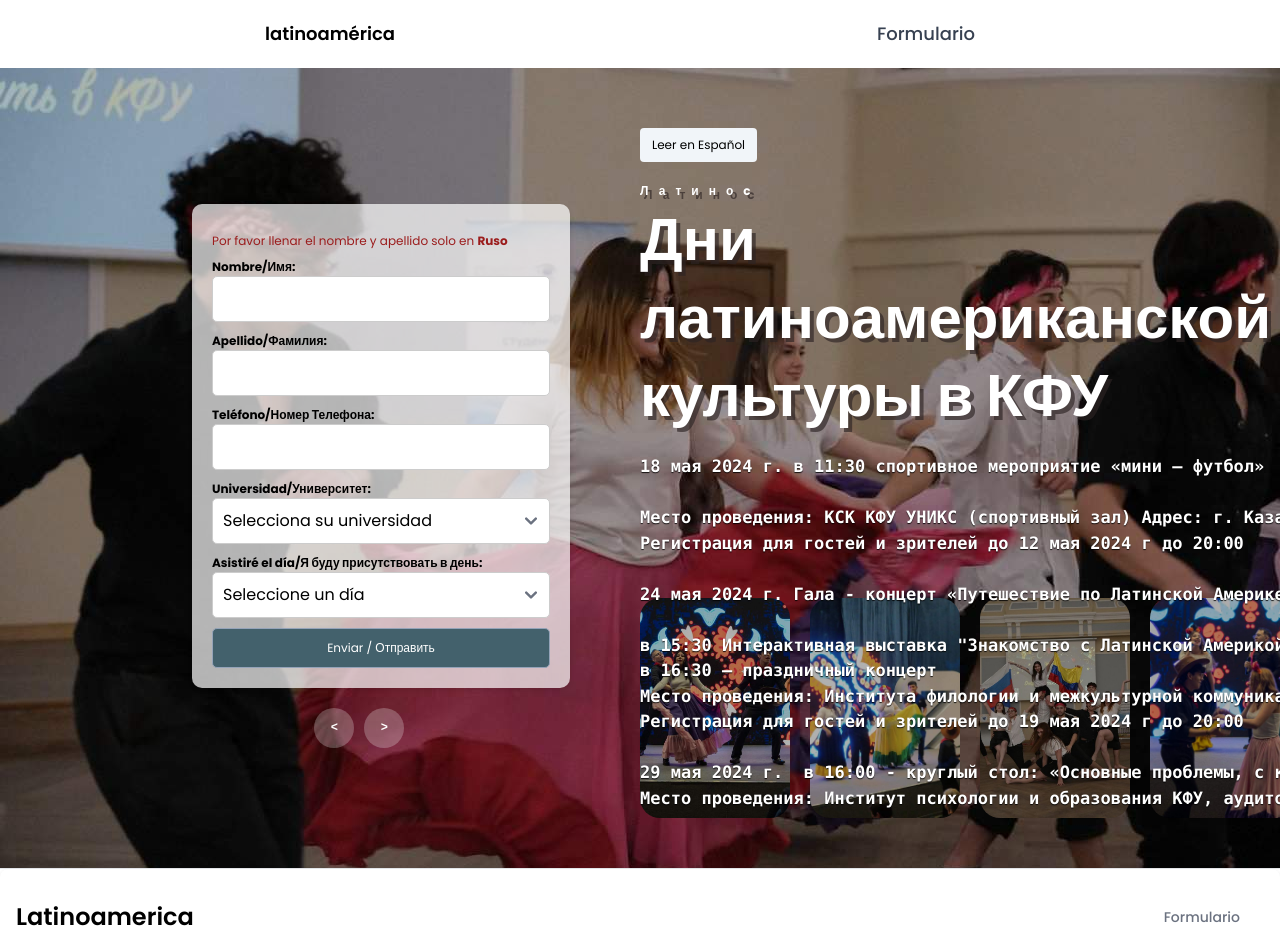
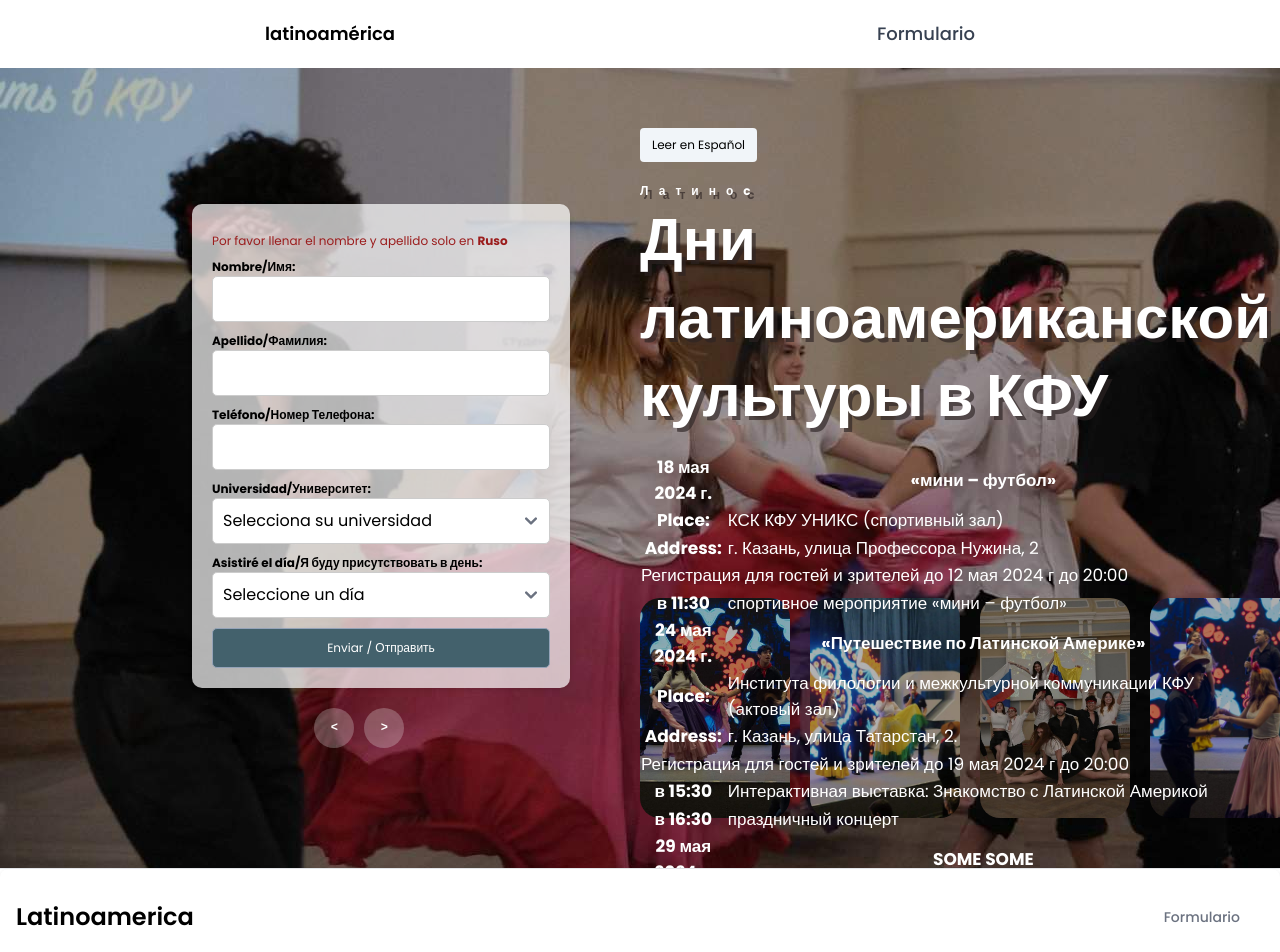
Before and after one commit to DataJoshua/latinoamerica-ru, a React (Create React App) app: page / in a window 1280 px wide. Shown: the top 952 px of the page. Built offline with nearby package versions, Linux system fonts and the light colour scheme.

Commit message:
corrections

```diff
--- /dev/null
+++ b/src/components/Carousel/Schedule.jsx
@@ -0,0 +1,69 @@
+import "./Schedule.css"
+
+const Schedule = ({ localeState }) => {
+  const RUSSIAN = 0, SPANISH = 1
+
+  const eventsRussian = [{
+      date: "18 мая 2024 г.",
+      title: "«мини – футбол»",
+      place: "КСК КФУ УНИКС (спортивный зал)",
+      address: "г. Казань, улица Профессора Нужина, 2",
+      description: "Регистрация для гостей и зрителей до 12 мая 2024 г до 20:00",
+      activities: [{hour: "в 11:30", description: "спортивное мероприятие «мини – футбол»"}]
+    },
+    {
+      date: "24 мая 2024 г.",
+      title: "«Путешествие по Латинской Америке»",
+      place: "Института филологии и межкультурной коммуникации КФУ (актовый зал)",
+      address: "г. Казань, улица Татарстан, 2.",
+      description: "Регистрация для гостей и зрителей до 19 мая 2024 г до 20:00",
+      activities: [{hour: "в 15:30", description: "Интерактивная выставка: Знакомство с Латинской Америкой"}, {hour: "в 16:30", description: "праздничный концерт"}]
+    },
+    {
+      date: "29 мая 2024 г.",
+      title: "SOME SOME",
+      place: "Институт психологии и образования КФУ, аудитория 105",
+      address: "г. Казань, улица Межлаука 1.",
+      description: "Регистрация для гостей и зрителей до 19 мая 2024 г до 20:00",
+      activities: [{hour: "в 16:00", description: "круглый стол: «Основные проблемы, с которыми сталкиваются студенты из Латинской Америки в процессе адаптации в России» в рамках X Международного форума по педагогическому образованию в КФУ (гибридный формат - с последовательным переводом)"}]
+    }
+  ]
+
+  return(
+    <>
+      <table>
+        {eventsRussian.map(val => (
+          <>
+            <thead>
+              <tr>
+                <th>{val.date}</th>
+                <th>{val.title}</th>
+              </tr>
+            </thead>
+            <tbody>
+              <tr>
+                <th>Place: </th>
+                <td>{val.place}</td>
+              </tr>
+              <tr>
+                <th>Address: </th>
+                <td>{val.address}</td>
+              </tr>
+              <tr>
+                <td colSpan={2}>{val.description}</td>
+              </tr>
+              {val.activities.map(activity => (
+                <tr>
+                  <th>{activity.hour}</th>
+                  <td>{activity.description}</td>
+                </tr>
+              ))}
+            </tbody>
+          </>
+        ))}
+      </table>
+    </>
+  )
+}
+
+export default Schedule;
--- a/src/components/Carousel/Title.jsx
+++ b/src/components/Carousel/Title.jsx
@@ -1,5 +1,6 @@
 import { useState } from "react";
 import Button from "../../atoms/Button";
+import Schedule from "./Schedule";
 
 const Title = ({ handleOnFormActive, isActive }) => {
   const RUSSIAN = 0, SPANISH = 1
@@ -66,8 +67,8 @@ const Title = ({ handleOnFormActive, isActive }) => {
           <div className="show-text-animation title text-4xl lg:text-6xl" style={{animationDelay: "1.4s"}}>{content[currentState].title}</div>
           <div className="show-text-animation topic" style={{animationDelay: "1.6s"}}>{content[currentState].topic}</div>
           <article className={`${isActive ? "" : "hidden"} lg:block`}>
-            <div className="show-text-animation max-w-sm des text-md sm:text-[17px] sm:block mt-5">
-              <pre>{content[currentState].description}</pre>
+            <div className="show-text-animation text-md sm:text-[17px] sm:block mt-5">
+              <Schedule/>
               <div className="lg:hidden mt-5">
                 <Button label={content[currentState].register} handleOnClick={handleOnFormActive} removeHover/>
               </div>
```
Also changed, not shown: src/components/Carousel/Schedule.css (added).
